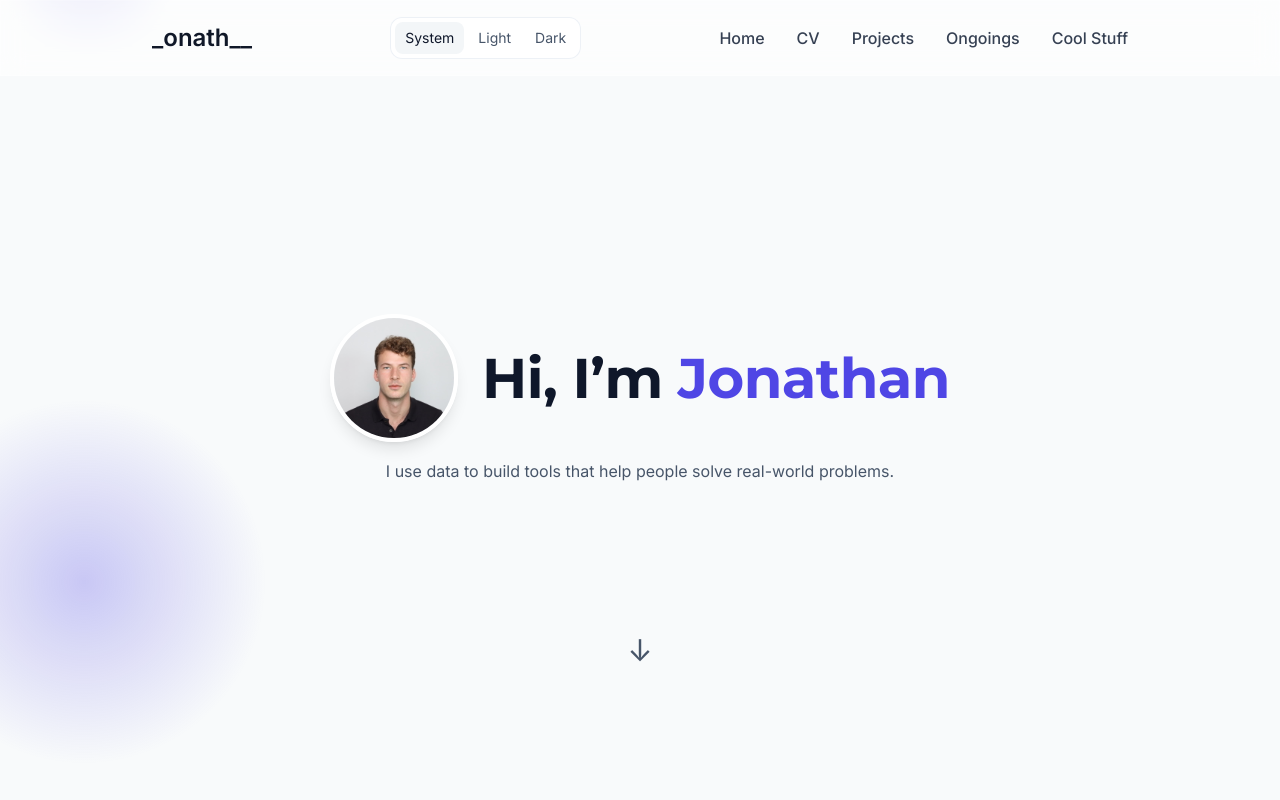
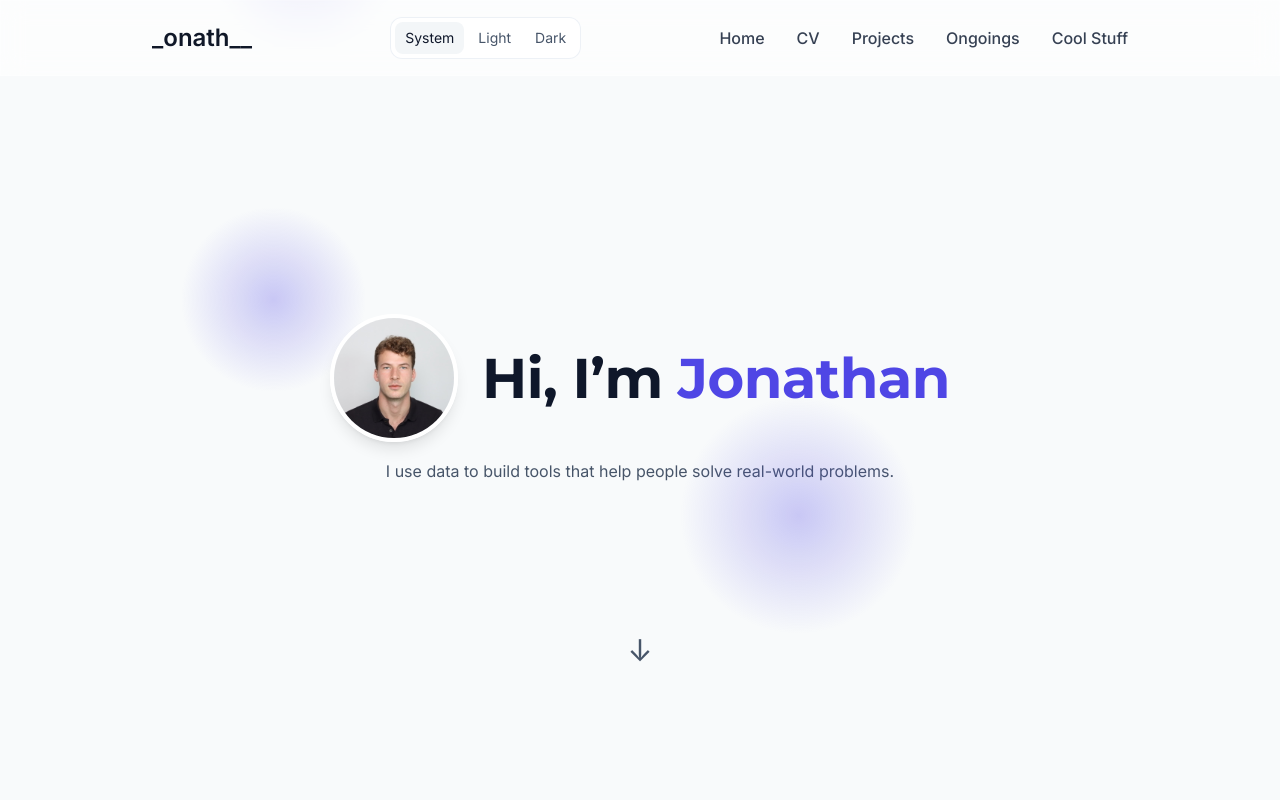
Before and after one commit to leandoer969/leandoer969.github.io, a React (Vite) app: page / in a window 1280 px wide. Shown: the top 800 px of the page. Built offline with nearby package versions, Linux system fonts and the light colour scheme.

Commit message:
perf(bg): deterministic blob layout; add paint/backface hints

```diff
--- a/src/components/BackgroundShapes.tsx
+++ b/src/components/BackgroundShapes.tsx
@@ -2,21 +2,15 @@
 import React, { useMemo, useEffect, useState } from 'react';
 import { motion, useScroll, useTransform, useSpring } from 'motion/react';
 
-type BlobConfig = { top: string; left: string; size: string; color: string };
+type BlobConfig = { top: string; left: string; size: number; color: string };
 
 type BackgroundShapesProps = {
   speed?: number;
   amplitude?: { x: number; y: number };
-  colors?: string[]; // optional override palette
+  colors?: string[];
 };
 
-const DEFAULT_NUM_BLOBS = 12;
-const MOBILE_BLOB_THRESHOLD = 768;
-const MOBILE_BLOB_COUNT = 6;
-const LOW_DPR_THRESHOLD = 1.5;
-const LOW_DPR_BLOB_COUNT = 8;
-
-// token-based palette that adapts to light/dark automatically
+// token palette (light/dark via CSS vars)
 const tokenPalette = [
   'color-mix(in oklch, var(--color-primary) 28%, transparent)',
   'color-mix(in oklch, var(--color-people) 28%, transparent)',
@@ -24,9 +18,11 @@ const tokenPalette = [
   'color-mix(in oklch, var(--color-info) 24%, transparent)',
 ];
 
-const randBetween = (min: number, max: number) =>
-  Math.random() * (max - min) + min;
-const pick = (arr: string[]) => arr[Math.floor(Math.random() * arr.length)];
+const DEFAULT_NUM_BLOBS = 12;
+const MOBILE_BLOB_THRESHOLD = 768;
+const MOBILE_BLOB_COUNT = 6;
+const LOW_DPR_THRESHOLD = 1.5;
+const LOW_DPR_BLOB_COUNT = 8;
 
 const useBlobCount = () => {
   const [count, setCount] = useState(() => {
@@ -54,6 +50,16 @@ const useBlobCount = () => {
 
   return count;
 };
+
+// Mulberry32 PRNG for deterministic layout per mount
+function mulberry32(seed: number) {
+  return function () {
+    let t = (seed += 0x6d2b79f5);
+    t = Math.imul(t ^ (t >>> 15), t | 1);
+    t ^= t + Math.imul(t ^ (t >>> 7), t | 61);
+    return ((t ^ (t >>> 14)) >>> 0) / 4294967296;
+  };
+}
 
 const BackgroundShapes: React.FC<BackgroundShapesProps> = ({
   speed = 8,
@@ -92,16 +98,18 @@ const BackgroundShapes: React.FC<BackgroundShapesProps> = ({
   const blobCount = useBlobCount();
   const palette = colors ?? tokenPalette;
 
-  const blobs = useMemo<BlobConfig[]>(
-    () =>
-      Array.from({ length: blobCount }).map(() => ({
-        top: `${randBetween(-20, 80)}%`,
-        left: `${randBetween(-20, 80)}%`,
-        size: `${randBetween(150, 500)}px`,
-        color: pick(palette),
-      })),
-    [blobCount, palette]
-  );
+  const blobs = useMemo<BlobConfig[]>(() => {
+    const seed = (Date.now() & 0xffff) ^ 0x9e3779b9 ^ blobCount;
+    const rand = mulberry32(seed);
+    const between = (min: number, max: number) => min + rand() * (max - min);
+    const pick = <T,>(arr: T[]) => arr[Math.floor(rand() * arr.length)];
+    return Array.from({ length: blobCount }).map(() => ({
+      top: `${between(-20, 80)}%`,
+      left: `${between(-20, 80)}%`,
+      size: between(150, 500),
+      color: pick(palette),
+    }));
+  }, [blobCount, palette]);
 
   return (
     <motion.div
@@ -115,10 +123,13 @@ const BackgroundShapes: React.FC<BackgroundShapesProps> = ({
           style={{
             top: b.top,
             left: b.left,
-            width: b.size,
-            height: b.size,
+            width: b.size, // number => px
+            height: b.size, // number => px
             background: `radial-gradient(circle at center, ${b.color} 0%, transparent 70%)`,
             mixBlendMode: 'multiply',
+            contain: 'paint',
+            backfaceVisibility: 'hidden',
+            willChange: 'transform',
           }}
           className="absolute rounded-full"
         />
```
